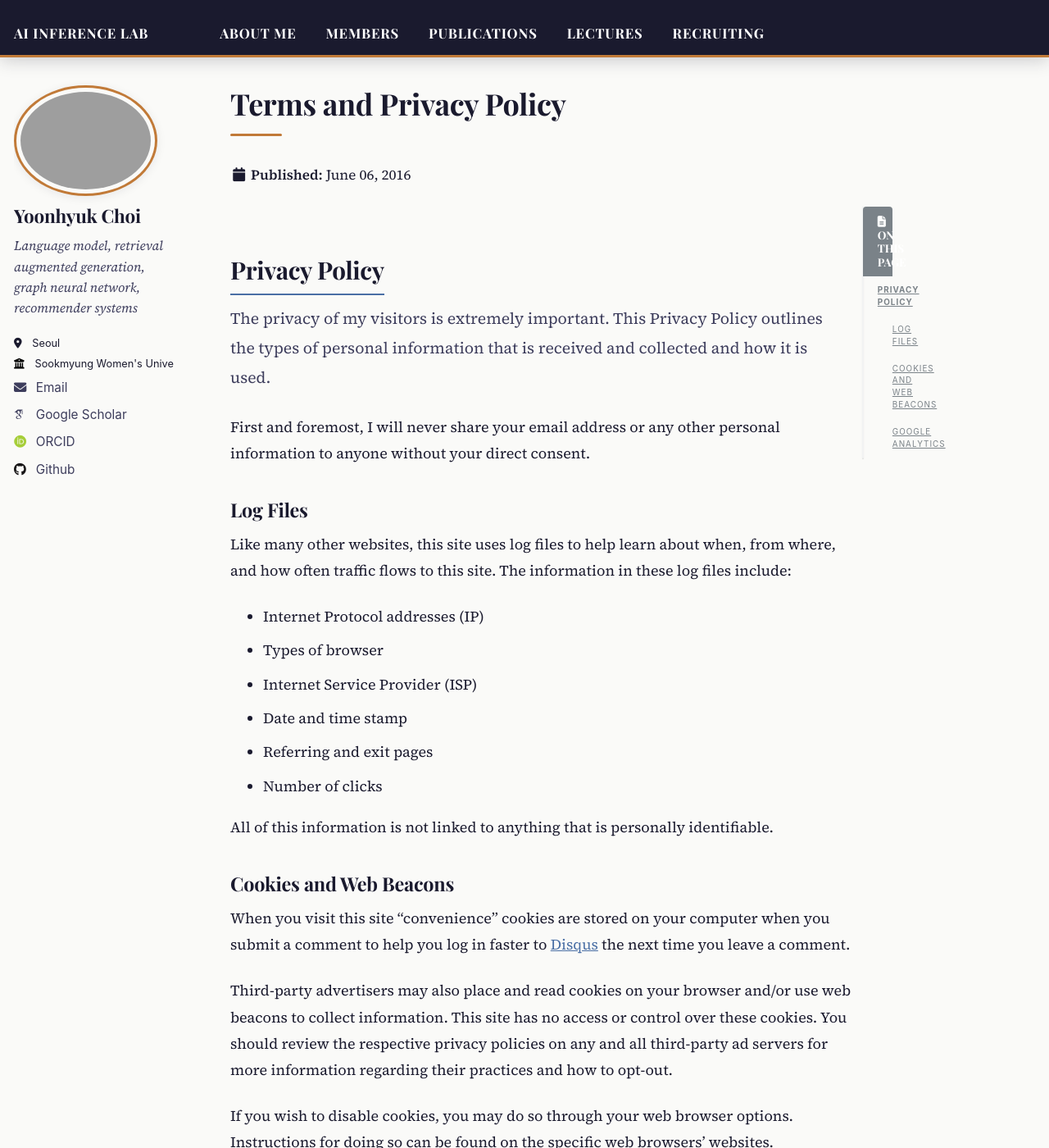
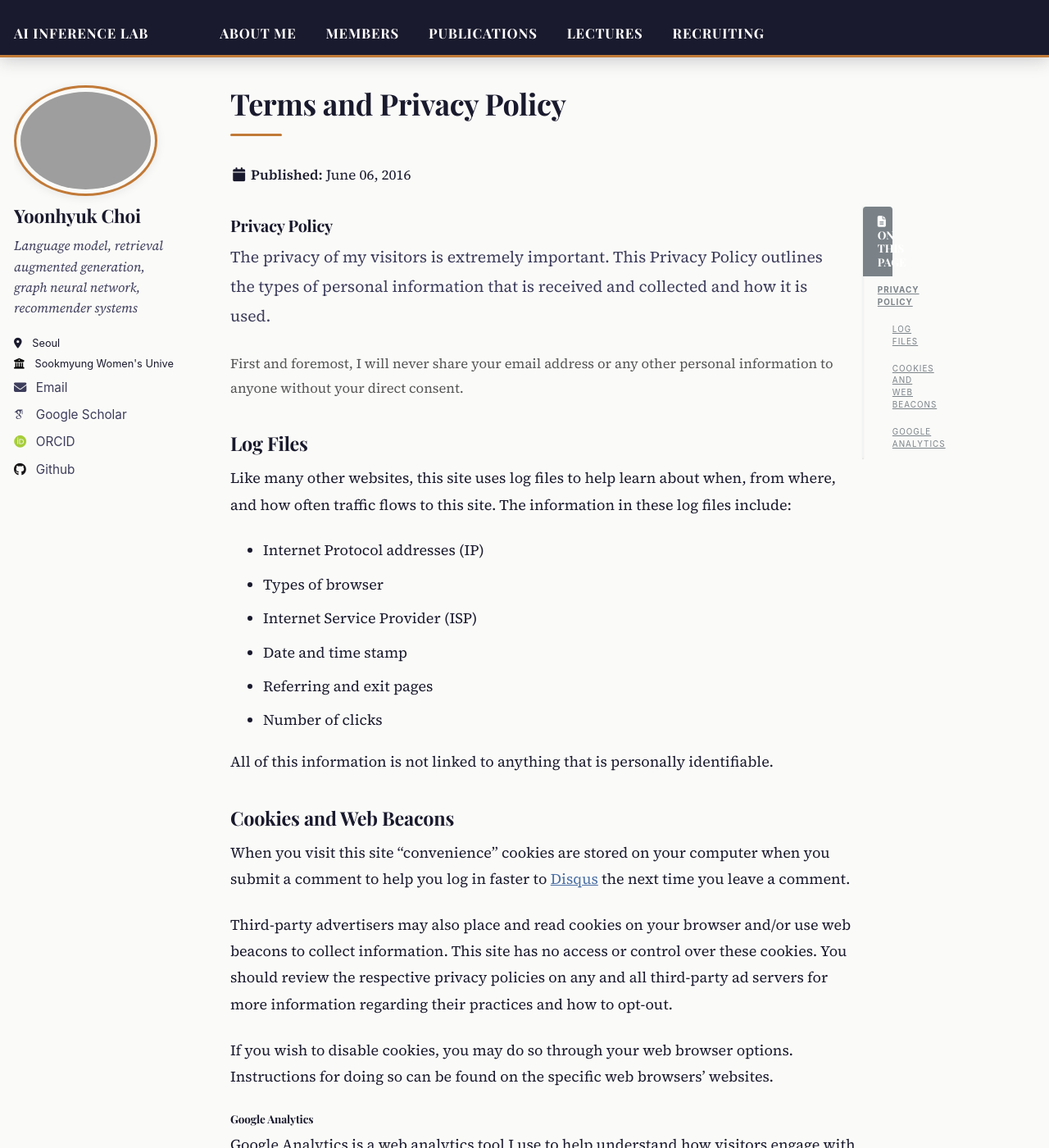
Before and after one commit to ChoiYoonHyuk/ChoiYoonHyuk.github.io, a Jekyll site: the page built from _pages/terms.md, in a window 1280 px wide and 1400 px high. Shown: the whole window at 82% size. Built offline with Jekyll 4.4.1, drawn with Linux system fonts in a browser that asks for light colours; some web fonts are replaced.

Commit message:
Update custom.html

```diff
--- a/_includes/head/custom.html
+++ b/_includes/head/custom.html
@@ -37,3 +37,39 @@
 <script id="MathJax-script" async src="https://cdn.jsdelivr.net/npm/mathjax@3/es5/tex-mml-chtml.js"></script>
 
 <!-- end custom head snippets -->
+
+<style>
+  /* Publications 페이지 - 각 논문 항목 간격 줄이기 */
+  .page__content h2 {
+    margin-top: 0.6em;
+    margin-bottom: 0.1em;
+    font-size: 1.1em;
+    border-bottom: none;
+  }
+
+  /* Conference venue 강조 */
+  .page__content h2 + p em {
+    font-style: normal;
+    font-weight: 600;
+    color: #2a5db0;       /* 원하는 색으로 조정 */
+    background: #eef3fb;
+    padding: 1px 6px;
+    border-radius: 4px;
+    font-size: 0.88em;
+  }
+
+  /* 저자 줄 여백도 줄이기 */
+  .page__content h2 + p + p {
+    margin-top: 0.1em;
+    margin-bottom: 0.8em;
+    font-size: 0.92em;
+    color: #555;
+  }
+
+  /* 섹션 구분선 (Conference Proceedings / Journal Articles) 간격 */
+  .page__content h2:has(+ hr),
+  .page__content hr {
+    margin-top: 0.5em;
+    margin-bottom: 0.5em;
+  }
+</style>
```
